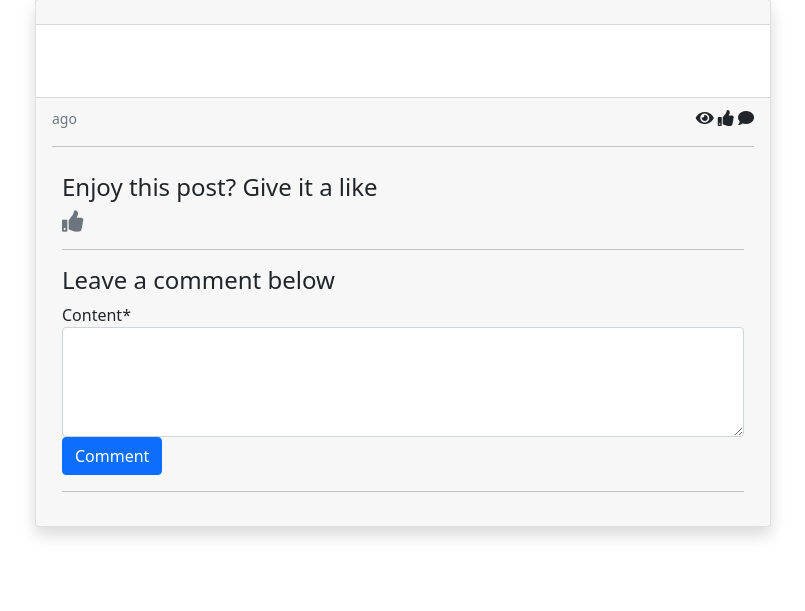
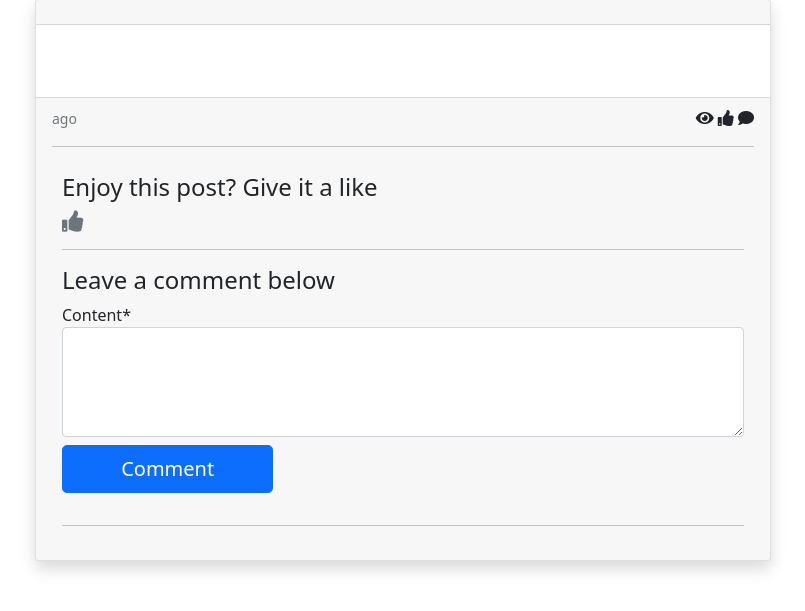
Before and after one commit to DanielArturoAlejoAlvarez/Blog-With-Django-3.2.9-Full-Python-3.8, a Django app: template templates/posts/post_detail.html in a window 1280 px wide. Shown: the part 170-781 px from the top of the page, without its empty margins (237-1042 px from the left). Run offline with Django 3.2, Linux system fonts and the light colour scheme; the template is opened without the code that fills it: values that come from a table or form of the project are taken from there, others are empty; the visitor is signed in with stand-in values (Sample User, id 1); some libraries are stand-ins or nearby versions.

Commit message:
Updating info code

```diff
--- a/templates/posts/post_detail.html
+++ b/templates/posts/post_detail.html
@@ -44,7 +44,13 @@
 
             {{form|crispy}}
 
-            <button type="submit" class="btn btn-primary">Comment</button>
+            <div class="row">
+              <div class="col-4">
+                <div class="mb-3 d-grid gap-2 my-2">
+                  <button type="submit" class="btn btn-primary btn-lg">Comment</button>
+                </div>
+              </div>
+            </div>
           </form>
           <hr />
           {% for obj in object.comments %}
@@ -57,9 +63,10 @@
           </div>
           <hr />
           {% endfor %} {% else %}
-          <a href="{% url 'account_login' %}" class="btn btn-primary"
-            >Login to comment</a
-          >
+
+          <div class="mb-3">
+            <a href="{% url 'account_login' %}" class="btn btn-primary">Login to comment</a>
+          </div>
 
           {% endif %}
         </div>
```
Also changed, not shown: README.md, blog_project/urls.py (line endings or trailing spaces).
